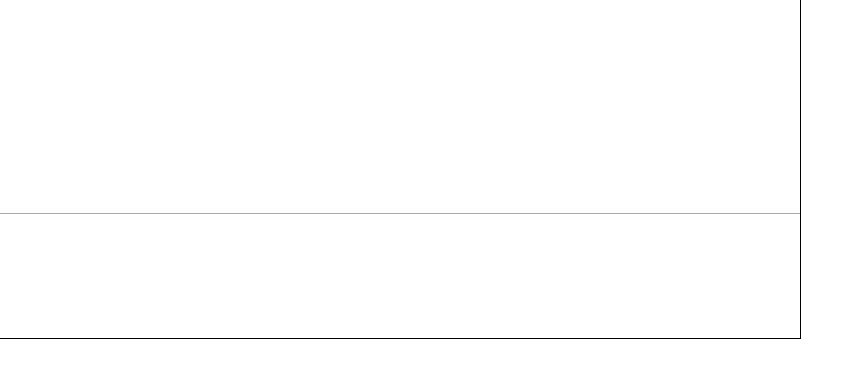
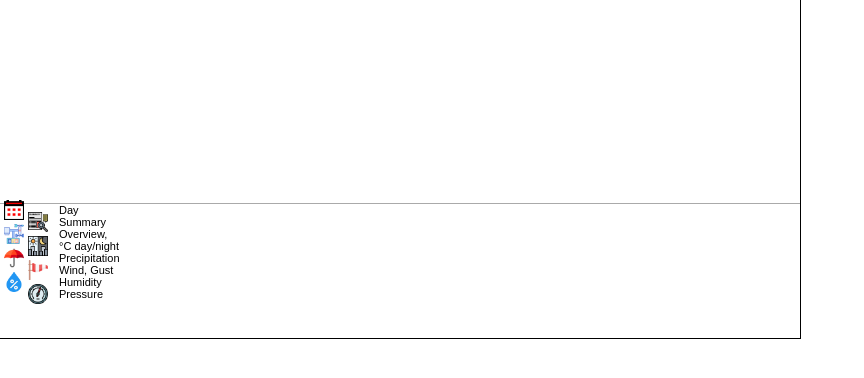
Before and after one commit to MrShoenel/epaper-apps, a Python web app: template web/templates/weather-yr/yr-svg.html in a window 1280 px wide. Shown: the part 142-520 px from the top of the page, without its empty margins (0-864 px from the left). Run offline with Jinja, Linux system fonts and the light colour scheme; the template is opened without the code that fills it: most values are stand-ins (such as "Sample title", 1, 10 or a date in 2020); lists and menus that the app fills with data are empty; style sheets or scripts are compiled from the project's sources; some web fonts are replaced.

Commit message:
Change rendering of upcoming days to a table view

```diff
--- a/web/assets/weather-yr.less
+++ b/web/assets/weather-yr.less
@@ -10,7 +10,7 @@ text[class*="axis"] {
 }
 
 div#wrapper {
-	transform: scale(1.023018) translateX(10px) translateY(-40px);
+	transform: translateX(10px) translateY(-45px); // scale(1.023018)
 }
 
 div#overlay, div#summary-next-days {
@@ -44,54 +44,33 @@ div#overlay {
 }
 
 div#summary-next-days {
-	top: 355px;
+	top: 345px;
 	border-top: 1px solid #aaa;
 	border-bottom: none;
 
-	ul {
-		margin: 0;
-		padding: 0;
-		column-gap: 0;
-		list-style-type: none;
-
-		li {
-			font-size: 13px;
-			background-color: #eee;
-
-			&:not(:last-child) {
-				border-right: 1px solid #ccc;
-			}
-
-			code {
-				font-family: 'WenQuanYi Micro Hei Mono';
-				font-size: 13px !important;
-				font-weight: 900;
-				letter-spacing: -.15ex;
-			}
-
-			div.day {
-				background-color: #eee;
-				text-align: center;
-
-				+div {
-					background-color: #fff;
-					text-align: center;
-				}
-			}
 
 	span.symbol {
 		display: inline-block;
-				width: 13px;
-				height: 13px;
-				margin: 0 1ex 0 .5ex;
+		width: 20px;
+		height: 20px;
 		background-size: contain;
-				vertical-align: text-bottom;
-
-				+span {
-					font-size: 12px;
-				}
+		position: absolute;
+		top: -4px;
+		left: 4px;
 
 		/* icons from <a href="https://www.flaticon.com/free-icons/meter" title="meter icons">Meter icons created by Freepik - Flaticon</a> */
+		&.day {
+			background-image: url('/web/assets/event.png');
+		}
+		&.day-and-night {
+			background-image: url('/web/assets/day-and-night.png');
+		}
+		&.weather-station {
+			background-image: url('/web/assets/weather-station.png');
+		}
+		&.summary {
+			background-image: url('/web/assets/summary.png');
+		}
 		&.precipitation {
 			background-image: url('/web/assets/umbrella.png');
 		}
@@ -107,31 +86,101 @@ div#summary-next-days {
 	}
 
 
+	table {
+		font-size: 14px;
+		border-collapse: collapse;
+		width: 100%;
+
+		div.one-line {
+			font-size: 11px;
+			overflow: hidden;
+			text-overflow: clip;
+			white-space: nowrap;
+		}
+
+		th, td {
+			margin: 0;
+			padding: 0;
+		}
+
+		td.day {
+			padding-left: 12px;
+		}
+
+		td.fr {
+			line-height: 20px;
+			font-size: 12px;
+			font-weight: 900;
+		}
+
+		td.grey {
+			background-color: #eee;
+		}
+
+		tr {
+			&:first-child {
+				th:not(:first-child), td {
+					//border-top: 1px solid #aaa;
+				}
+			}
+			&:nth-child(even) {
+				span.symbol {
+					left: 28px;
+				}
+			}
+
+			th {
+				text-align: left;
+				&:first-child {
+					position: relative;
+					width: 48px;
+
+					+th {
+						font-size: 11px;
+						font-weight: 100;
+						padding-left: 1em;
+						padding-right: .5ex;
+					}
+				}
+			}
+		}
+
+		code {
+			font-family: 'WenQuanYi Micro Hei Mono';
+			font-size: 12px !important;
+			font-weight: 900;
+			letter-spacing: -.1ex;
+			margin-right: .25ex;
+
+			+span {
+				font-size: 11px;
+			}
+		}
+
 		div.day-night-temps {
 
 			display: grid;
-				grid-template-columns: 35px 1fr;
+			grid-template-columns: 44px 1fr;
 			grid-column-gap: 0;
 			grid-row-gap: 0;
 			justify-items: stretch;
 			align-items: stretch;
 			background-color: #fff;
 
-				>div:first-child {
-					padding-left: 2px;
-				}
-				>div:nth-child(2) {
-					padding-top: 3px;
+			p {
+				margin: 0;
+				line-height: 18px;
 			}
 
 			span.img {
-					width: 32px;
+				width: 40px;
 				height: 32px;
 				display: inline-block;
 				overflow: hidden;
 				img {
-						max-width: 32px;
-						transform: scale(1.45);
+					max-width: 40px;
+					max-height: 40px;
+					transform: scale(1.375) translateY(-2px);
 
 					--stroke-pos: 0.5px;
 					--stroke-neg: -0.5px;
@@ -145,4 +194,3 @@ div#summary-next-days {
 		}
 	}
 }
-}
--- a/web/templates/weather-yr/yr-svg.html
+++ b/web/templates/weather-yr/yr-svg.html
@@ -31,7 +31,71 @@
             <h1>Weather: <span style="font-weight: 900; font-size: 110%;">{{ location }}</span> <span class="lat-lon">[{{ forecast_latlon[0]|tojson|safe }}</span>,<span class="lat-lon">{{ forecast_latlon[1]|tojson|safe }}]</span></h1>
         </div>
         <div id="summary-next-days">
-            <ul></ul>
+            <table>
+                <tr>
+                    <th>
+                        <span class="symbol day"></span>
+                    </th>
+                    <th>Day</th>
+                </tr>
+                <tr>
+                    <th>
+                        <span class="symbol summary"></span>
+                    </th>
+                    <th>
+                        Summary
+                    </th>
+                </tr>
+                <tr>
+                    <th>
+                        <span class="symbol weather-station"></span>
+                    </th>
+                    <th>
+                        Overview,
+                    </th>
+                </tr>
+                <tr>
+                    <th>
+                        <span class="symbol day-and-night"></span>
+                    </th>
+                    <th>
+                        °C day/night
+                    </th>
+                </tr>
+                <tr>
+                    <th>
+                        <span class="symbol precipitation"></span>
+                    </th>
+                    <th>
+                        Precipitation
+                    </th>
+                </tr>
+                <tr>
+                    <th>
+                        <span class="symbol wind"></span>
+                    </th>
+                    <th>
+                        Wind, Gust
+                    </th>
+                </tr>
+                <tr>
+                    <th>
+                        <span class="symbol humidity"></span>
+                    </th>
+                    <th>
+                        Humidity
+                    </th>
+                </tr>
+                <tr>
+                    <th>
+                        <span class="symbol pressure"></span>
+                    </th>
+                    <th>
+                        Pressure
+                    </th>
+                </tr>
+            </table>
+            <!-- <ul></ul> -->
         </div>
     </div>
     <script type="text/javascript">
@@ -97,55 +161,54 @@
 
 
         // Let's render the summary forecast for the next days.
-        const $summaryNextList = $('div#summary-next-days ul').css('column-count', Math.min(7, forecast_daily.length - 1));
         const renderSummaryNextDays = async() => {
+            // For each day, we'll have to append a <td> to each <tr> (one per feature)
+            $trs = $('tbody tr');
+
+            //const toCode = (a, b) => $.merge($('<code/>').text(a), document.createTextNode(b));
+            const toCode = (a, b) => `<code>${a}</code><span>${b}</span>`;
+
             const renderSummary = item => new Promise((res, rej) => {
                 // https://openweathermap.org/img/wn/04d@4x.png
                 const $img = $('<img/>');
                 $img[0].onload = e => res();
                 $img[0].onerror = e => rej();
                 $img.attr('src', `https://openweathermap.org/img/wn/${item['weather.icon']}@4x.png`);
-                //$summaryNextList.append($('<li/>').text(Math.round(item['temp.day'])).append($img));
 
-                $li = $('<li/>');
 
-                $li.append($('<div/>').addClass('day').text(
-                    `${day_names[item['dt.iso_weekday'] - 1].substr(0, 3)}, ${item['dt.day']}.${item['dt.month']}.`
+                // The day:
+                $($trs[0]).append($('<td/>').addClass('day grey fr').text(`${day_names[item['dt.iso_weekday'] - 1].substr(0, 3)}, ${item['dt.day']}.${item['dt.month']}.`));
+
+                // The summary:
+                /** @type string */
+                const desc = item['weather.description'];
+                $($trs[1]).append($('<td/>').addClass('day').append($('<div/>').addClass('one-line').text(desc.substr(0, 1).toUpperCase() + desc.substr(1))));
+
+                // Now we have a td with rowspan=2
+                $($trs[2]).append($('<td/>').addClass('day').attr('rowspan', '2').append(
+                    $('<div/>').addClass('day-night-temps').append($('<div/>')
+                        .append($('<span/>').addClass('img').append($img))
+                    ).append($('<div/>')
+                        .append($('<p/>').append(toCode(Math.round(item['temp.day']), '°C'))
+                        .append($('<p/>').append(toCode(Math.round(item['temp.night']), '°C'))
+                    )))
                 ));
 
-                /** @type string */
-                const desc = item['weather.description'];
-                $li.append($('<div/>').text(desc.substr(0, 1).toUpperCase() + desc.substr(1)));
+                // Skip one <tr>; precipitation
+                $($trs[4]).append($('<td/>').addClass('day grey').append($('<div/>').html(toCode((item['rain'] || 0).toFixed(1), 'mm, l/m²'))));
 
-                $li.append($('<div/>').addClass('day-night-temps').append(
-                    $('<div/>').append($('<span/>').addClass('img').append($img))
-                ).append(
-                    $('<div/>').append(
-                        $('<span/>').text(`${Math.round(item['temp.day'])}°C (day)`)
-                    ).append(
-                        $('<br/>')
-                    ).append(
-                        $('<span/>').text(`${Math.round(item['temp.night'])}°C (night)`)
-                    )
-                ));
+                // Wind
+                $($trs[5]).append($('<td/>').addClass('day grey')
+                    .html(
+                        toCode(Math.round(item.wind_speed), 'm/s, ') +
+                        toCode(Math.round(item.wind_gust), 'm/s')
+                    ));
 
-                $li.append($('<div/>').append(
-                    $('<span/>').addClass('symbol precipitation')
-                ).append($('<span/>').html(`<code>${(item['rain'] || 0).toFixed(1)}</code> mm (l/m²)`)));
+                // Humidity
+                $($trs[6]).append($('<td/>').addClass('day grey').append(toCode(Math.round(item.humidity), '%')));
 
-                $li.append($('<div/>').append(
-                    $('<span/>').addClass('symbol wind')
-                ).append($('<span/>').html(`<code>${Math.round(item.wind_speed)}</code> (<code>${Math.round(item.wind_gust)}</code> gust) m/s`)));
-
-                $li.append($('<div/>').append(
-                    $('<span/>').addClass('symbol humidity')
-                ).append($('<span/>').html(`<code>${Math.round(item.humidity)}</code>% (humidity)`)));
-
-                $li.append($('<div/>').append(
-                    $('<span/>').addClass('symbol pressure')
-                ).append($('<span/>').html(`<code>${(item['pressure'] || 0).toLocaleString('en-US', {maximumFractionDigits: 0})}</code> hPa`)));
-
-                $li.appendTo($summaryNextList);
+                // Pressure
+                $($trs[7]).append($('<td/>').addClass('day grey').append(toCode((item['pressure'] || 0).toLocaleString('en-US', {maximumFractionDigits: 0}), 'hPa')));
             });
 
 
```
Lines whose indentation alone changed are shown as unchanged.
